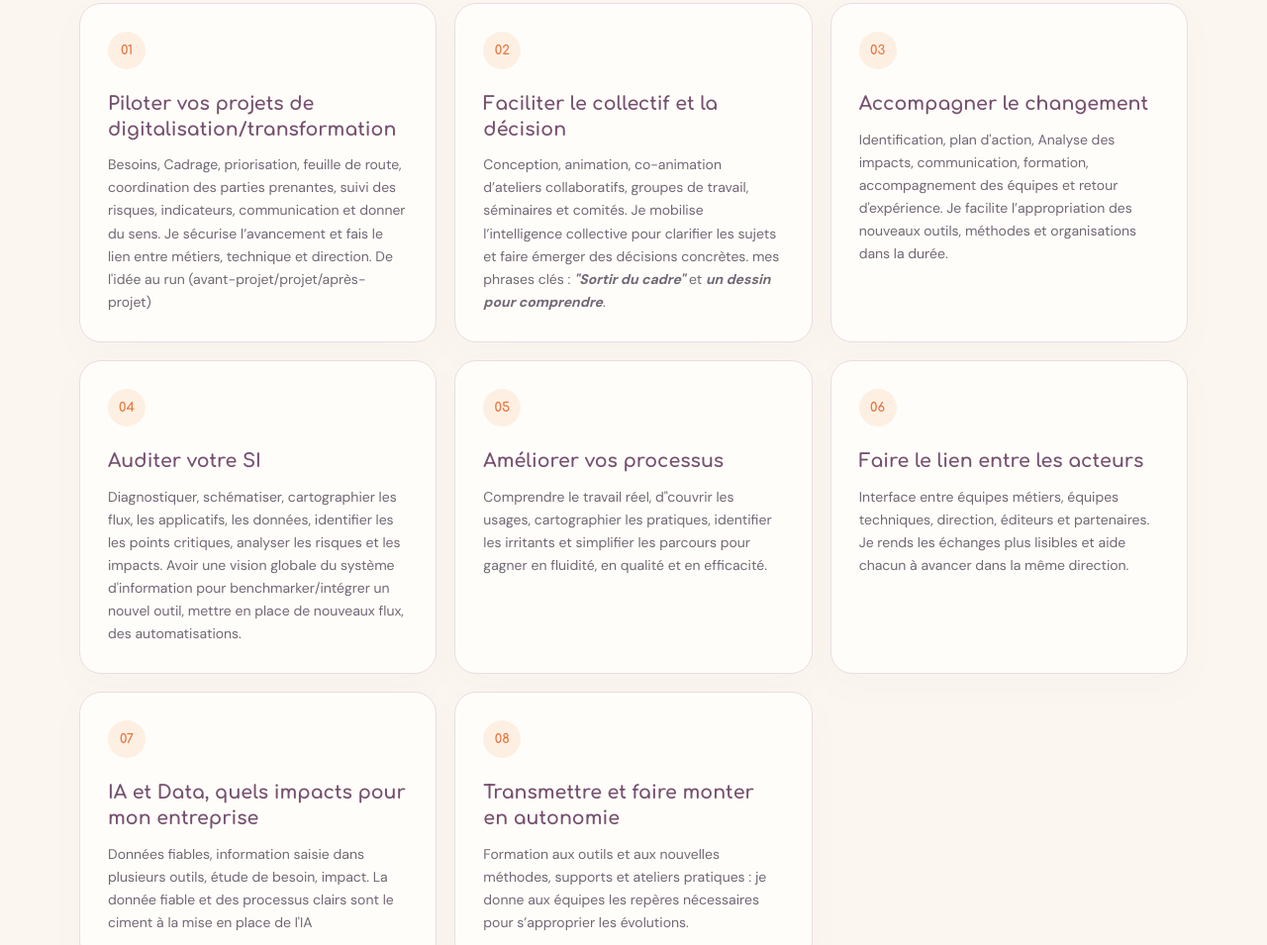
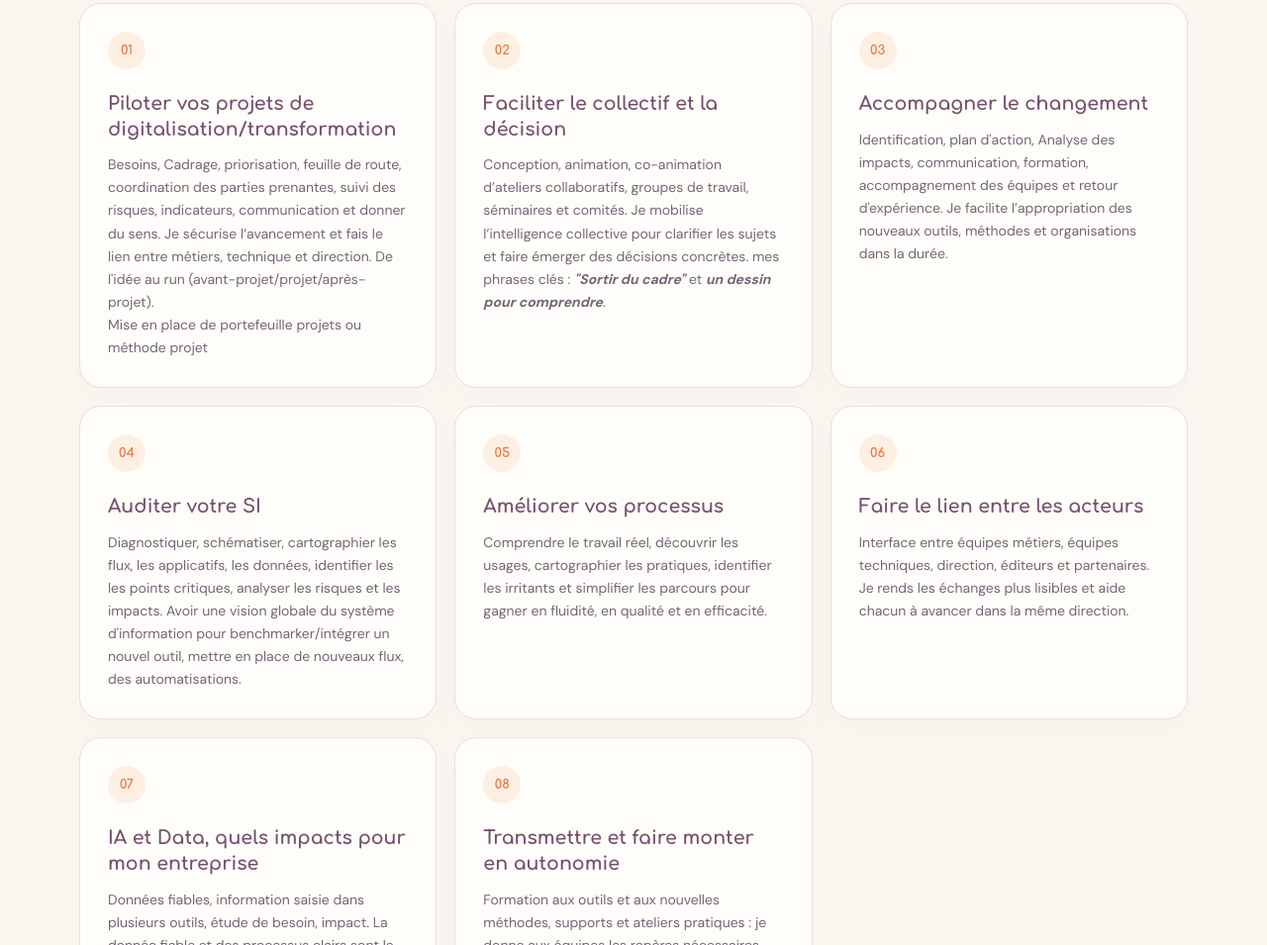
Before and after one commit to EmilieRabreau/Contact, a plain HTML site: page index.html in a window 1280 px wide. Shown: the part 1369-2324 px from the top of the page at 99% size. Drawn offline with Linux system fonts and the light colour scheme.

Commit message:
correction orthographe

```diff
--- a/index.html
+++ b/index.html
@@ -96,11 +96,12 @@ footer{padding:24px 0;color:#8a7b87;font-size:12px}.foot{display:flex;justify-co
 <div class="section-head"><div class="eyebrow">Comment je peux vous aider</div>
 <h2>Du besoin à l’action, je crée les conditions pour avancer.</h2><p>Un besoin mais vous ne savez pas par où commencer, un projet qui patine, un choix de nouvel outil, une organisation à faire évoluer, des équipes à embarquer ?
 <br>J’interviens au bon endroit, avec une approche à la fois structurée, pragmatique et profondément collective.
-<br>Si je ne connais pas votre secteur, je m'appuie sur vos sachants dans l'entreprise, vos métiers. J'apprend, j'avance, j'applique, je m'appui sur eux. Cela permet d'apporter un autre regard</p></div>
+<br>Si je ne connais pas votre secteur, je m'appuie sur vos sachants dans l'entreprise, vos métiers. J'apprend, j'avance, j'applique, je m'appui sur eux. Cela permet d'apporter un autre regard.</p></div>
 <div class="cards">
 <article class="card"><div class="num">01</div><h3>Piloter vos projets de digitalisation/transformation</h3>
 													<p>Besoins, Cadrage, priorisation, feuille de route, coordination des parties prenantes, suivi des risques, indicateurs, communication et donner du sens.
-														Je sécurise l’avancement et fais le lien entre métiers, technique et direction. De l'idée au run (avant-projet/projet/après-projet)</p></article>
+														Je sécurise l’avancement et fais le lien entre métiers, technique et direction. De l'idée au run (avant-projet/projet/après-projet).
+													<br>Mise en place de portefeuille projets ou méthode projet</p></article>
 <article class="card"><div class="num">02</div><h3>Faciliter le collectif et la décision</h3>
 													<p>Conception, animation, co-animation d’ateliers collaboratifs, groupes de travail, séminaires et comités.
 													Je mobilise l’intelligence collective pour clarifier les sujets et faire émerger des décisions concrètes. mes phrases clés : <b><i>"Sortir du cadre"</i></b> et <i><b>un dessin pour comprendre</b></i>.</p></article>
@@ -111,7 +112,7 @@ footer{padding:24px 0;color:#8a7b87;font-size:12px}.foot{display:flex;justify-co
 													<p>Diagnostiquer, schématiser, cartographier les flux, les applicatifs, les données, identifier les les points critiques, analyser les risques et les impacts.
 													Avoir une vision globale du système d'information pour benchmarker/intégrer un nouvel outil, mettre en place de nouveaux flux, des automatisations.</p></article>
 <article class="card"><div class="num">05</div><h3>Améliorer vos processus</h3>
-													<p>Comprendre le travail réel, d"couvrir les usages, cartographier les pratiques, identifier les irritants et simplifier les parcours pour gagner en fluidité, en qualité et en efficacité.</p></article>
+													<p>Comprendre le travail réel, découvrir les usages, cartographier les pratiques, identifier les irritants et simplifier les parcours pour gagner en fluidité, en qualité et en efficacité.</p></article>
 <article class="card"><div class="num">06</div><h3>Faire le lien entre les acteurs</h3>
 													<p>Interface entre équipes métiers, équipes techniques, direction, éditeurs et partenaires.
 														Je rends les échanges plus lisibles et aide chacun à avancer dans la même direction.</p></article>
```
